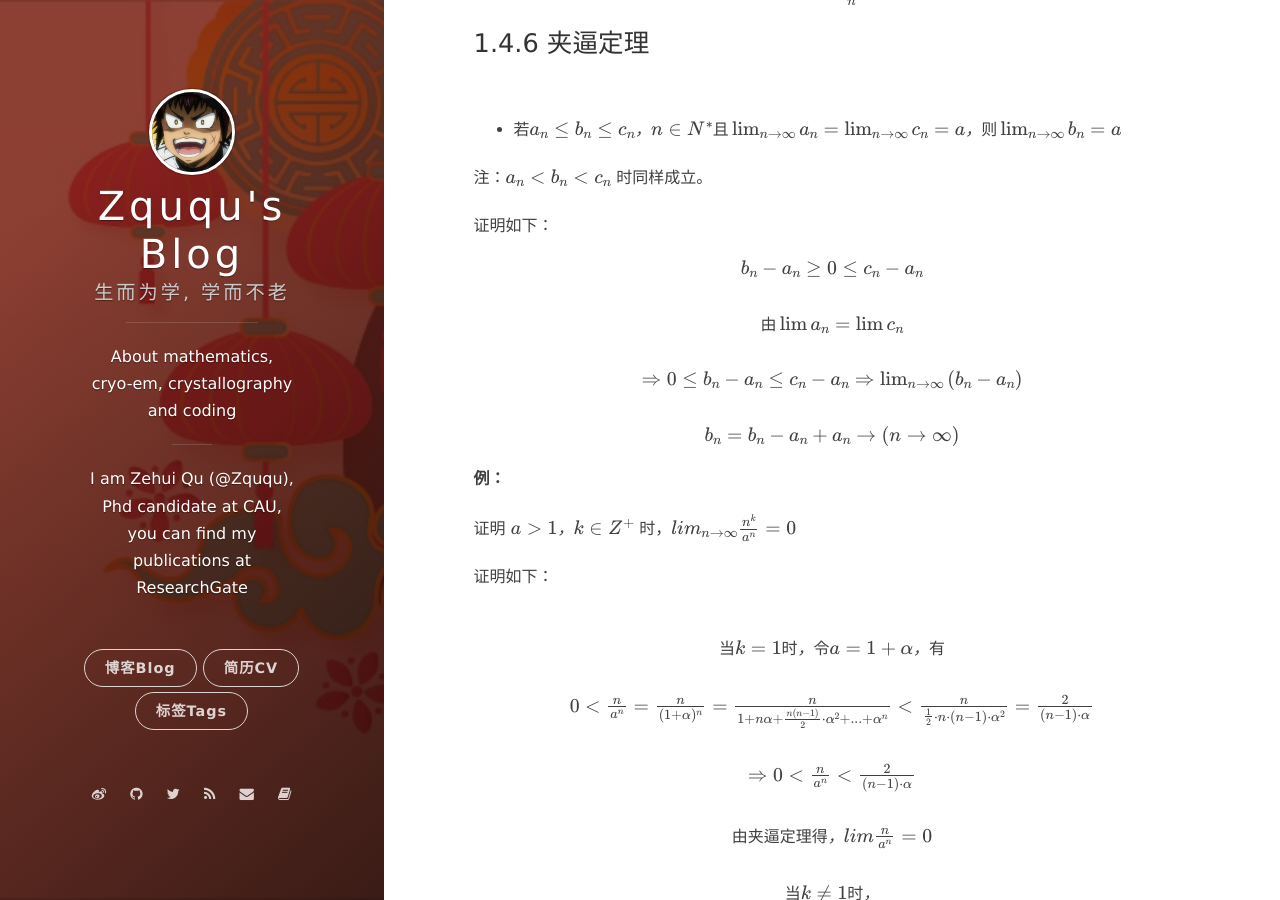
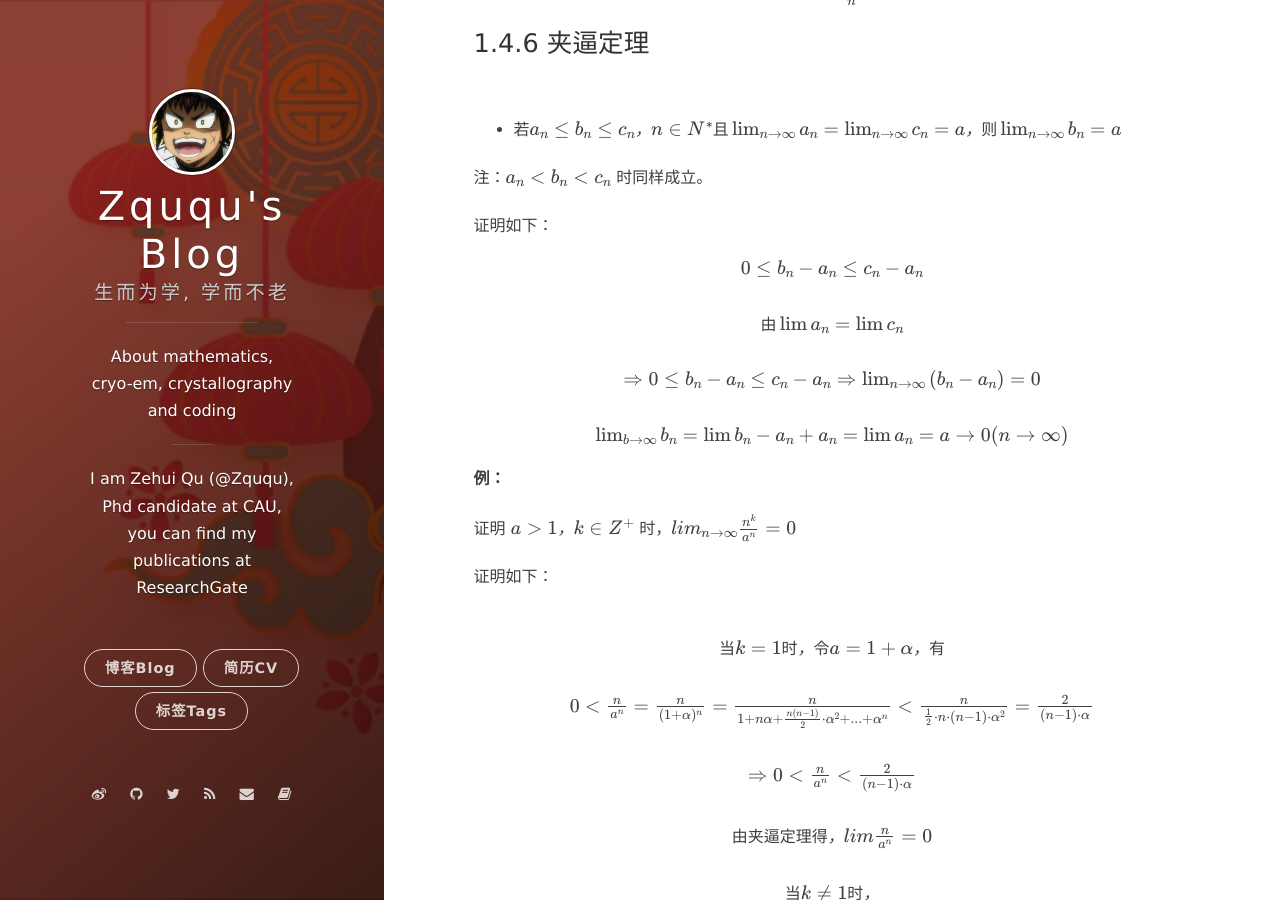
Before and after one commit to onevcat/vno-jekyll, a Jekyll site: the page built from _posts/2020-04-27-Math-Mathematical-Analysis-1.markdown, in a window 1280 px wide and 900 px high, scrolled down 11976 px. Built offline with Jekyll 4.4.1, drawn with Linux system fonts in a browser that asks for light colours; nearby versions of some CDN libraries; formulas are drawn with MathJax 3; comment, search, counter and statistics services are not loaded.

Commit message:
fix some errs

```diff
--- a/_posts/2020-04-27-Math-Mathematical-Analysis-1.markdown
+++ b/_posts/2020-04-27-Math-Mathematical-Analysis-1.markdown
@@ -553,13 +553,13 @@ $$
 
 $$
 \begin{array}{c}
-b_n-a_n\geq 0\leq c_n-a_n \\
+0 \leq b_n-a_n \leq c_n-a_n \\
 \\
 由 \lim{a_n}=\lim{c_n} \\
 \\
-\Rightarrow 0\leq b_n-a_n\leq c_n-a_n \Rightarrow \lim_{n\to\infty}{(b_n-a_n)} \\
+\Rightarrow 0\leq b_n-a_n\leq c_n-a_n \Rightarrow \lim_{n\to\infty}{(b_n-a_n)}=0 \\
 \\
-b_n = b_n - a_n + a_n \rightarrow (n \rightarrow \infty)\\
+\lim_{b\to\infty}{b_n} = \lim{b_n - a_n + a_n} = \lim{a_n} = a\rightarrow 0 (n \rightarrow \infty)\\
 \end{array}
 $$
 
```
